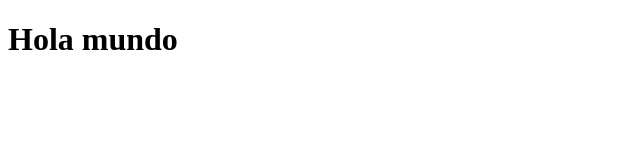
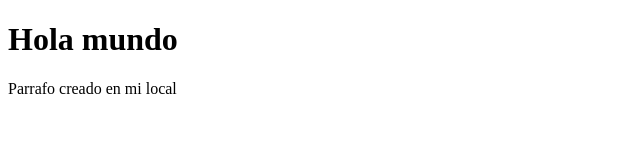
Before and after one commit to carmenfdez10/PruebasSAD, a plain HTML site: page index.html in a window 1280 px wide. Shown: the whole page, without its empty margins (0-640 px from the left). Drawn offline with Linux system fonts and the light colour scheme.

Commit message:
Modificación index.html

```diff
--- a/index.html
+++ b/index.html
@@ -1,5 +1,6 @@
 <!DOCTYPE html>
 <body>
     <h1>Hola mundo</h1>
+    <p>Parrafo creado en mi local</p>
 </body>
 </html>
```
